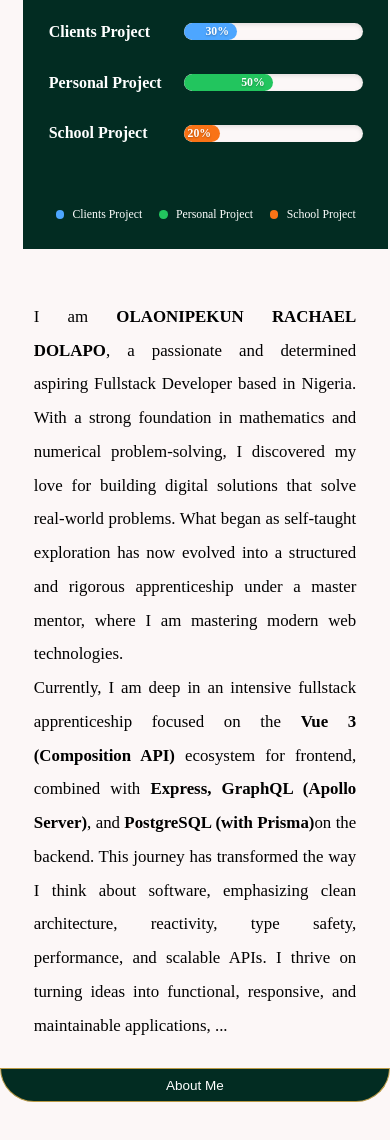
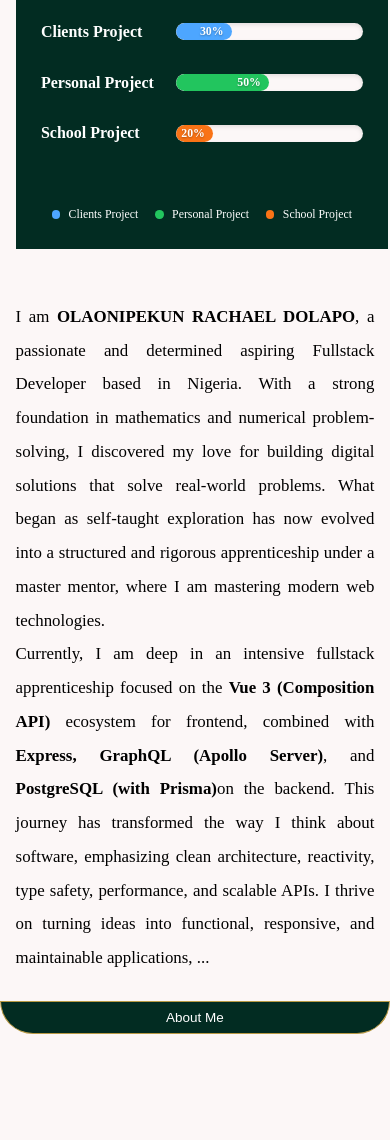
Before and after one commit to Lovethrech/my-main-portfolio, a Vue app: page / in a window 390 px wide. Shown: the part 1011-2151 px from the top of the page. Built offline with nearby package versions, Linux system fonts and the light colour scheme.

Commit message:
working on the home-about components.

```diff
--- a/src/components/home/about/HomeAboutCtn.vue
+++ b/src/components/home/about/HomeAboutCtn.vue
@@ -26,7 +26,7 @@ import HomeAboutDescStats from "./HomeAboutDescStats.vue";
 <style scoped>
 .home-about-ctn{
     min-height:100vh;
-    padding: 6vh 0 3vh 8vh;
+    padding: 6vh 0 3vh var(--desktop-left-right-space);
 }
 .home-about-mini-ctn{
     gap:6vh;
--- a/src/components/home/about/HomeAboutDesc.vue
+++ b/src/components/home/about/HomeAboutDesc.vue
@@ -44,7 +44,7 @@ const btnDescLink=ref("/about");
 
 @media screen and (max-width: 1024px){
     .home-about-desc{
-        padding: 0 4vh;
+        padding: 0 var(--mobile-left-right-space);
     }
 }
 </style>
--- a/src/components/home/about/HomeAboutDescStats.vue
+++ b/src/components/home/about/HomeAboutDescStats.vue
@@ -30,8 +30,8 @@ import HomeAboutSkillsBarChart from './HomeAboutSkillsBarChart.vue';
 
 @media screen and (max-width: 1024px){
     .home-about-desc-stats{
-        margin-left: 6vw;
-        width:93.5%;
+        margin-left: var(--mobile-left-right-space);
+        width:95.5%;
     }
 }
 </style>
```
